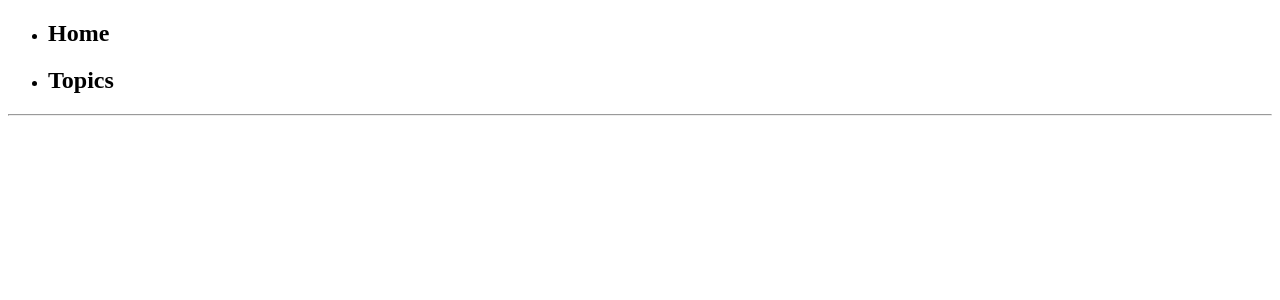
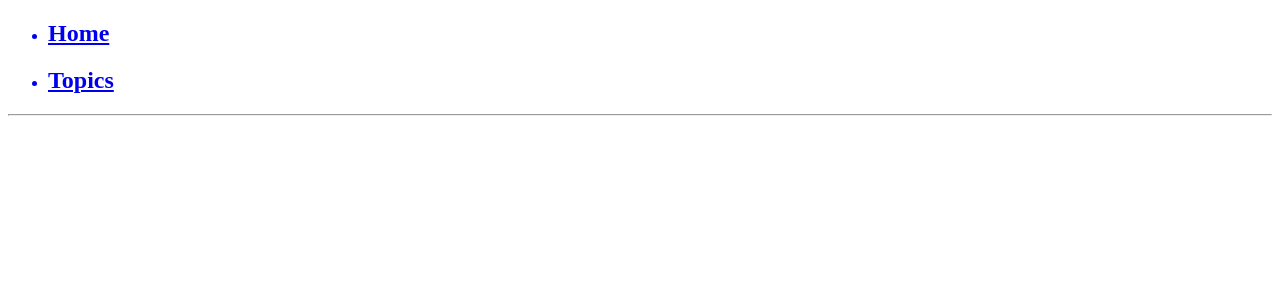
Before and after one commit to mardimanisha/React-Links---Using-useEffect-For-handling-Requests-What-is-Routing-Why-I---eg8gbbyqs9m0, a React app: page / in a window 1280 px wide. Shown: the top 300 px of the page. Built offline with nearby package versions, Linux system fonts and the light colour scheme.

Commit message:
Update Home.js

```diff
--- a/src/components/Home.js
+++ b/src/components/Home.js
@@ -1,15 +1,18 @@
 import React from "react";
-
+import { Link } from "react-router-dom";
 const Home = () => {
   return (
     <div id="home-div">
       <ul>
+        <Link to={"/topics"}>
           <li>
             <h2 id="home-item">Home</h2>
           </li>
+
           <li>
             <h2 id="topics-item">Topics</h2>
           </li>
+        </Link>
       </ul>
       <hr />
     </div>
```
Lines whose indentation alone changed are shown as unchanged.
